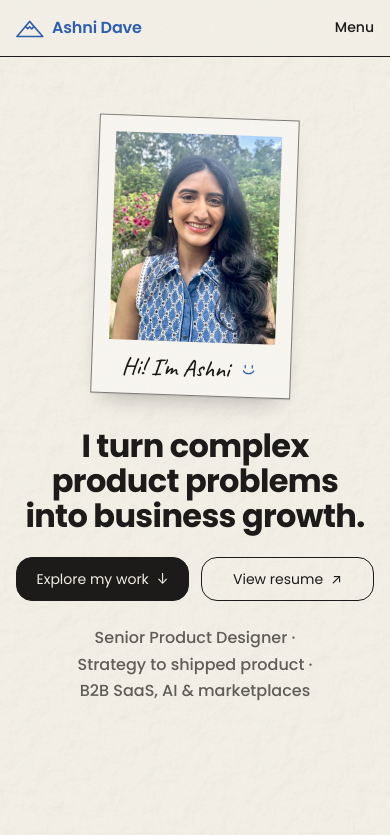
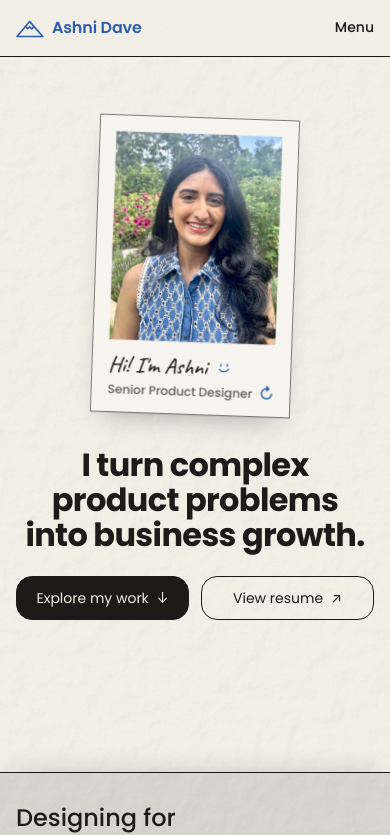
Before and after one commit to ishascape/October-Portfolio, a React (Vite) app: page / in a window 390 px wide. Shown: the top 835 px of the page. Built offline with nearby package versions, Linux system fonts and the light colour scheme.

Commit message:
Mobile hero: flip the polaroid to read the role line (#66)
Claude-Session: https://claude.ai/code/session_01CG5VqjYVk8vS57xhXYEY1a

Co-authored-by: Claude <noreply@anthropic.com>

```diff
--- a/src/components/Hero.css
+++ b/src/components/Hero.css
@@ -871,3 +871,87 @@
     justify-content: center;
   }
 }
+
+/* ---------- Phones: the polaroid flips over to show the role line on its back ---------- */
+.hero__polaroid-back,
+.hero__flip,
+.hero__caption-role {
+  display: none;
+}
+@media (max-width: 599px) {
+  .hero__role {
+    display: none; /* it lives on the back of the polaroid on phones */
+  }
+  .hero__polaroid {
+    position: relative;
+    transform-style: preserve-3d;
+    transition:
+      transform 600ms cubic-bezier(0.3, 0.7, 0.2, 1),
+      rotate var(--dur-micro) var(--ease-pen);
+  }
+  .hero__polaroid.is-flipped {
+    transform: rotateY(180deg);
+  }
+  .hero__polaroid-photo,
+  .hero__polaroid .hero__hello {
+    backface-visibility: hidden;
+  }
+  .hero__polaroid .hero__hello {
+    font-size: 22px;
+    white-space: nowrap;
+    text-align: left;
+  }
+  /* Second caption line on the front, with a small flip mark that hints the card turns over. */
+  .hero__caption-role {
+    display: flex;
+    align-items: center;
+    justify-content: space-between;
+    gap: 4px;
+    margin-top: 2px;
+    font-family: var(--font-sans);
+    font-size: 12px;
+    color: var(--graphite);
+  }
+  .hero__flip-hint {
+    display: inline;
+    font-size: 16px;
+    color: var(--marker);
+  }
+  /* The back of the print: plain paper with the role line in blue handwriting. */
+  .hero__polaroid-back {
+    position: absolute;
+    inset: -1px;
+    display: grid;
+    align-content: center;
+    gap: 8px;
+    padding: var(--space-3);
+    background: color-mix(in srgb, var(--sheet-lift) 45%, var(--paper));
+    border: var(--line-thin) solid rgb(var(--shadow-ink) / 0.55);
+    color: var(--marker);
+    font-size: 26px;
+    line-height: 1.15;
+    text-align: center;
+    transform: rotateY(180deg);
+    backface-visibility: hidden;
+  }
+  .hero__polaroid-back p {
+    margin: 0;
+  }
+  /* One invisible button over the whole card, so the tap target is the print itself. */
+  .hero__flip {
+    display: block;
+    position: absolute;
+    inset: 0;
+    z-index: 1;
+    width: 100%;
+    padding: 0;
+    border: 0;
+    background: none;
+    cursor: pointer;
+    -webkit-tap-highlight-color: transparent;
+  }
+  .hero__flip:focus-visible {
+    outline: 2px solid var(--ink);
+    outline-offset: 4px;
+  }
+}
--- a/src/components/Hero.tsx
+++ b/src/components/Hero.tsx
@@ -1,8 +1,11 @@
+import { useState } from 'react'
 import { contact } from '../data/content'
 import portrait from '../assets/ashni-portrait.webp'
 import './Hero.css'
 
 export function Hero() {
+  // Phones only: tapping the polaroid flips it over to show the role line, written on the back.
+  const [flipped, setFlipped] = useState(false)
   return (
     <section id="top" className="hero paper-sheet" aria-labelledby="hero-heading">
       <div className="container">
@@ -40,7 +43,7 @@ export function Hero() {
             </div>
           </div>
           {/* Ashni's portrait as a polaroid, like the Field notes prints. Hovering the card makes the smile wink. */}
-          <figure className="hero__portrait hero__polaroid">
+          <figure className={flipped ? 'hero__portrait hero__polaroid is-flipped' : 'hero__portrait hero__polaroid'}>
             <div className="hero__polaroid-photo">
               <img
                 src={portrait}
@@ -59,7 +62,25 @@ export function Hero() {
                 <path className="smile__mouth smile__mouth--grin" d="M9.5 14 C12 18.5 20 18.5 22.5 13.6" />
                 <path className="smile__mouth smile__mouth--smirk" d="M9.8 16.2 C13 18.4 19 18.2 23.6 12.4" />
               </svg>
+              <span className="hero__caption-role">
+                Senior Product Designer
+                <span className="hero__flip-hint" aria-hidden="true">
+                  ↻
+                </span>
+              </span>
             </figcaption>
+            <div className="hero__polaroid-back annotation">
+              <p>Senior Product Designer</p>
+              <p>Strategy to shipped product</p>
+              <p>B2B SaaS, AI &amp; marketplaces</p>
+            </div>
+            <button
+              type="button"
+              className="hero__flip"
+              aria-pressed={flipped}
+              aria-label={flipped ? 'Flip the polaroid back to the photo' : 'Flip the polaroid to read my role'}
+              onClick={() => setFlipped((f) => !f)}
+            />
           </figure>
         </div>
       </div>
```
